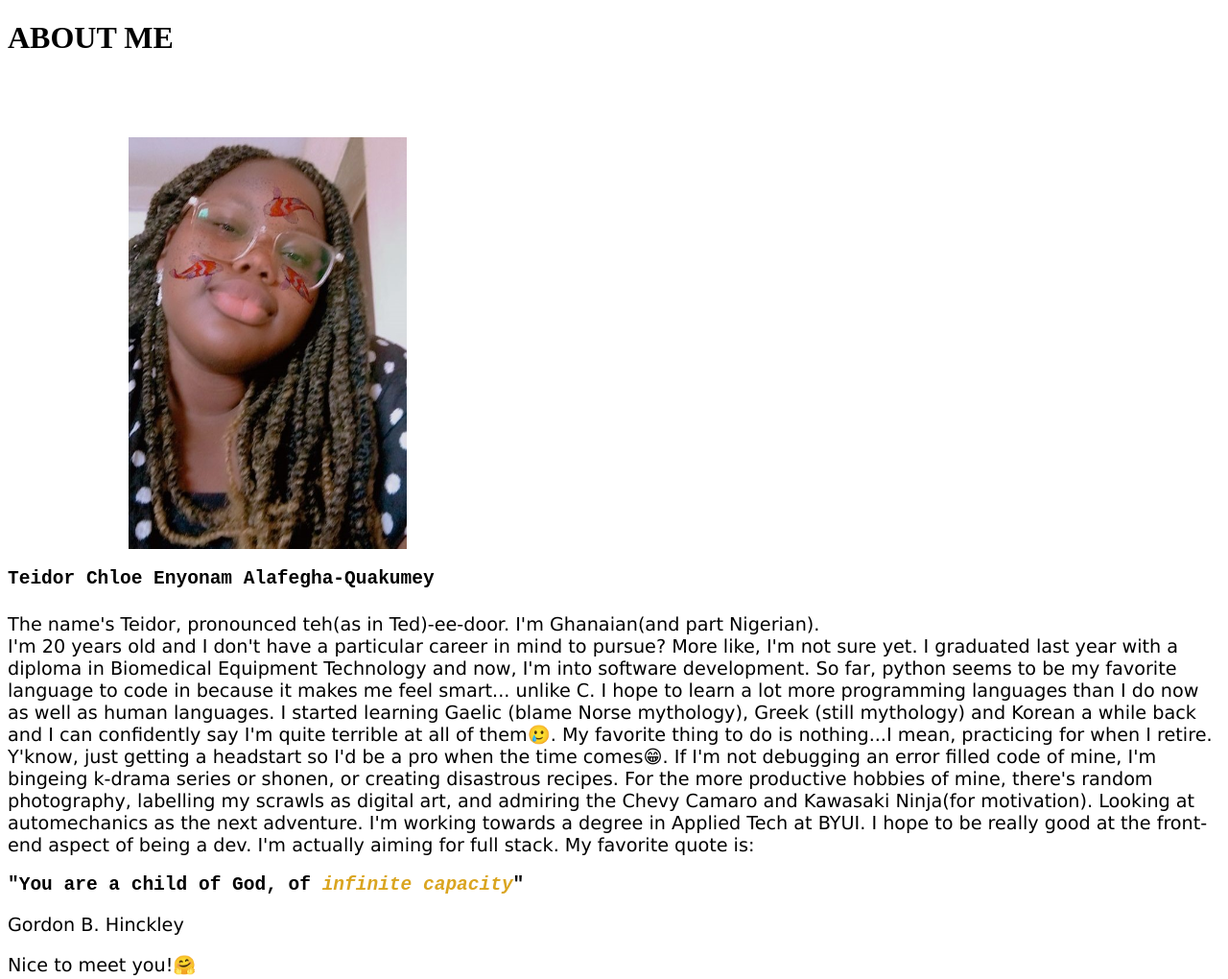
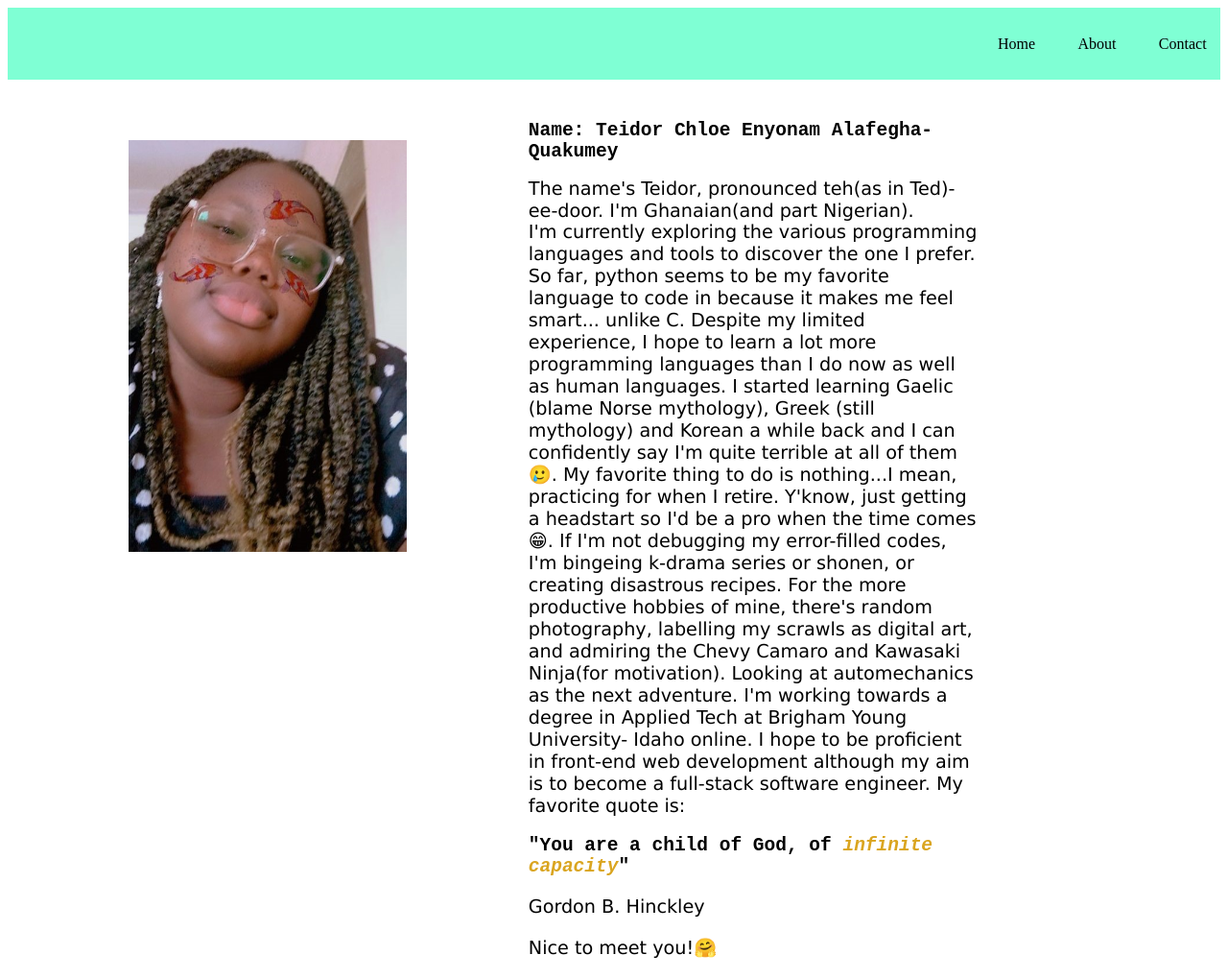
Before and after one commit to chlocode/Web_Development, a plain HTML site: page aboutMe/index.html in a window 1280 px wide. Shown: the whole page at 96% size. Drawn offline with Linux system fonts and the light colour scheme.

Commit message:
edited text, fixed nav links

```diff
--- a/aboutMe/index.html
+++ b/aboutMe/index.html
@@ -8,21 +8,32 @@
     <title>About Me!</title>
 </head>
 <body>
-    <h1>ABOUT ME</h1>
-    <img src="images/Snapchat-1802377507 (2).jpg" height ="290" width="200">
-    <h2>Teidor Chloe Enyonam Alafegha-Quakumey</h2>
+    <header>
+        <nav>
+            <a class="menu" href="../index.html">Home</a>
+            <a class="menu" href="./index.html">About</a>
+            <a class="menu" href="../html/contact.html">Contact</a>
+        </nav>
+    </header>
+    <div class="container">
+        <img src="images/Snapchat-1802377507 (2).jpg">
+        <div class="text">
+            <h2>Name: Teidor Chloe Enyonam Alafegha-Quakumey</h2>
             <p class = name>The name's Teidor, pronounced teh(as in Ted)-ee-door. I'm Ghanaian(and part Nigerian).</p>
-    <p class = middle>I'm 20 years old and I don't have a particular career in mind to pursue? More like, I'm not sure yet. I graduated last year with a diploma in Biomedical Equipment Technology
-        and now, I'm into software development. So far, python seems to be my favorite language to code in because it makes me feel smart... unlike C.
-        I hope to learn a lot more programming languages than I do now as well as human languages. I started learning Gaelic (blame Norse mythology), Greek (still mythology) and Korean a while back and I can confidently say I'm quite terrible at all of them🥲.
+            <p class = middle>I'm currently exploring the various programming languages and tools to discover the one I prefer. So far, python seems to be my favorite language to code in because it makes me feel smart... unlike C.
+                Despite my limited experience, I hope to learn a lot more programming languages than I do now as well as human languages. I started learning Gaelic (blame Norse mythology), Greek (still mythology) and Korean a while back and I can confidently say I'm quite terrible at all of them🥲.
                 My favorite thing to do is nothing...I mean, practicing for when I retire. Y'know, just getting a headstart so I'd be a pro when the time comes😁.
-        If I'm not debugging an error filled code of mine, I'm bingeing k-drama series or shonen, or creating disastrous recipes. For the more productive hobbies of mine, there's random photography, labelling my scrawls as digital art, and admiring the Chevy Camaro and Kawasaki Ninja(for motivation).
+                If I'm not debugging my error-filled codes, I'm bingeing k-drama series or shonen, or creating disastrous recipes. For the more productive hobbies of mine, there's random photography, labelling my scrawls as digital art, and admiring the Chevy Camaro and Kawasaki Ninja(for motivation).
                 Looking at automechanics as the next adventure.
-        I'm working towards a degree in Applied Tech at BYUI. I hope to be really good at the front-end aspect of being a dev. I'm actually aiming for full stack.
+                I'm working towards a degree in Applied Tech at Brigham Young University- Idaho online. I hope to be proficient in front-end web development although my aim is to become a full-stack software engineer.
                 My favorite quote is:
             </p>
             <h2 class = quote>"You are a child of God, of <em>infinite capacity</em>"</h2>
             <p>Gordon B. Hinckley</p>
             <p>Nice to meet you!🤗</p>
+        </div>
+
+    </div>
+
 </body>
 </html>
```
Lines whose indentation alone changed are shown as unchanged.
